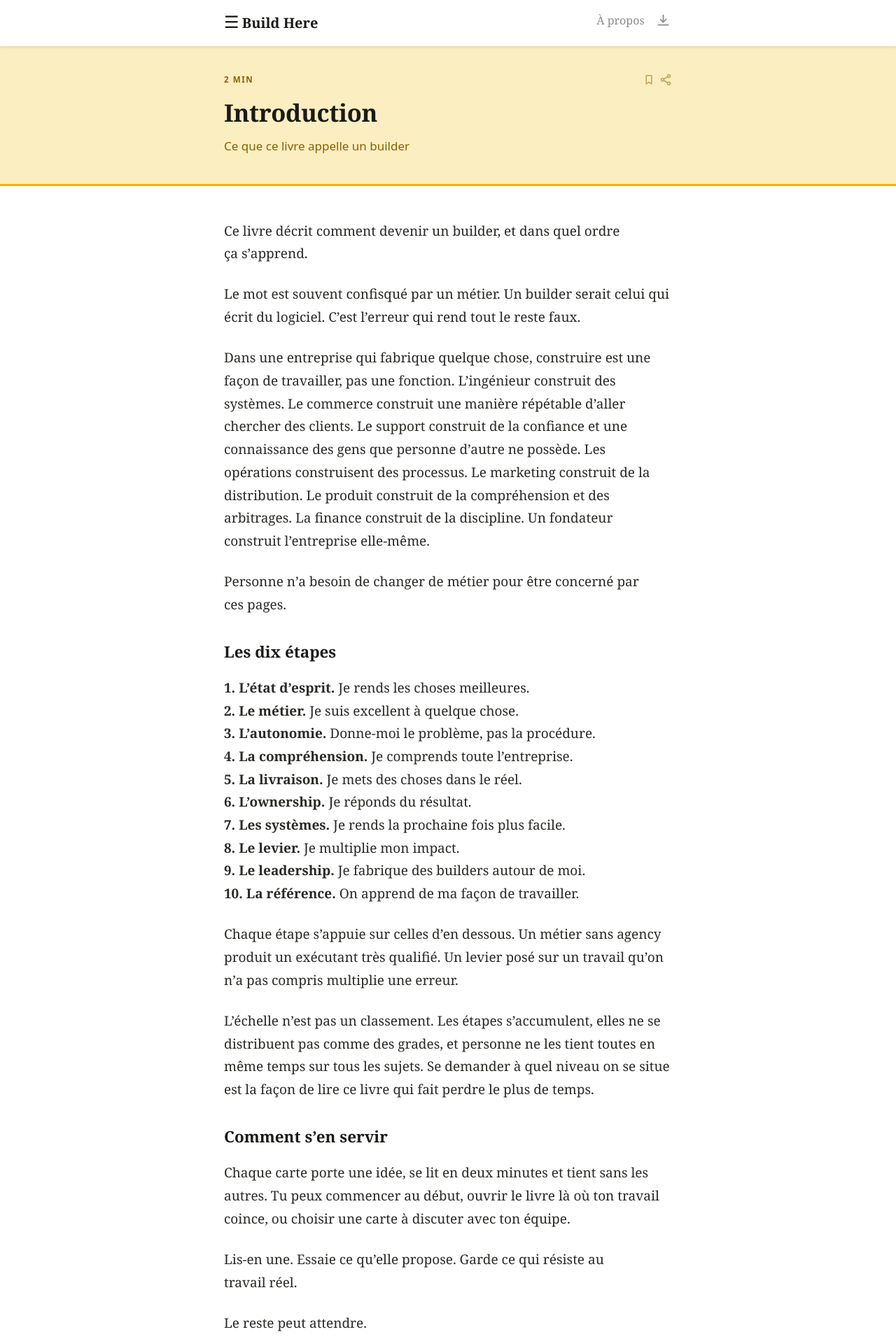
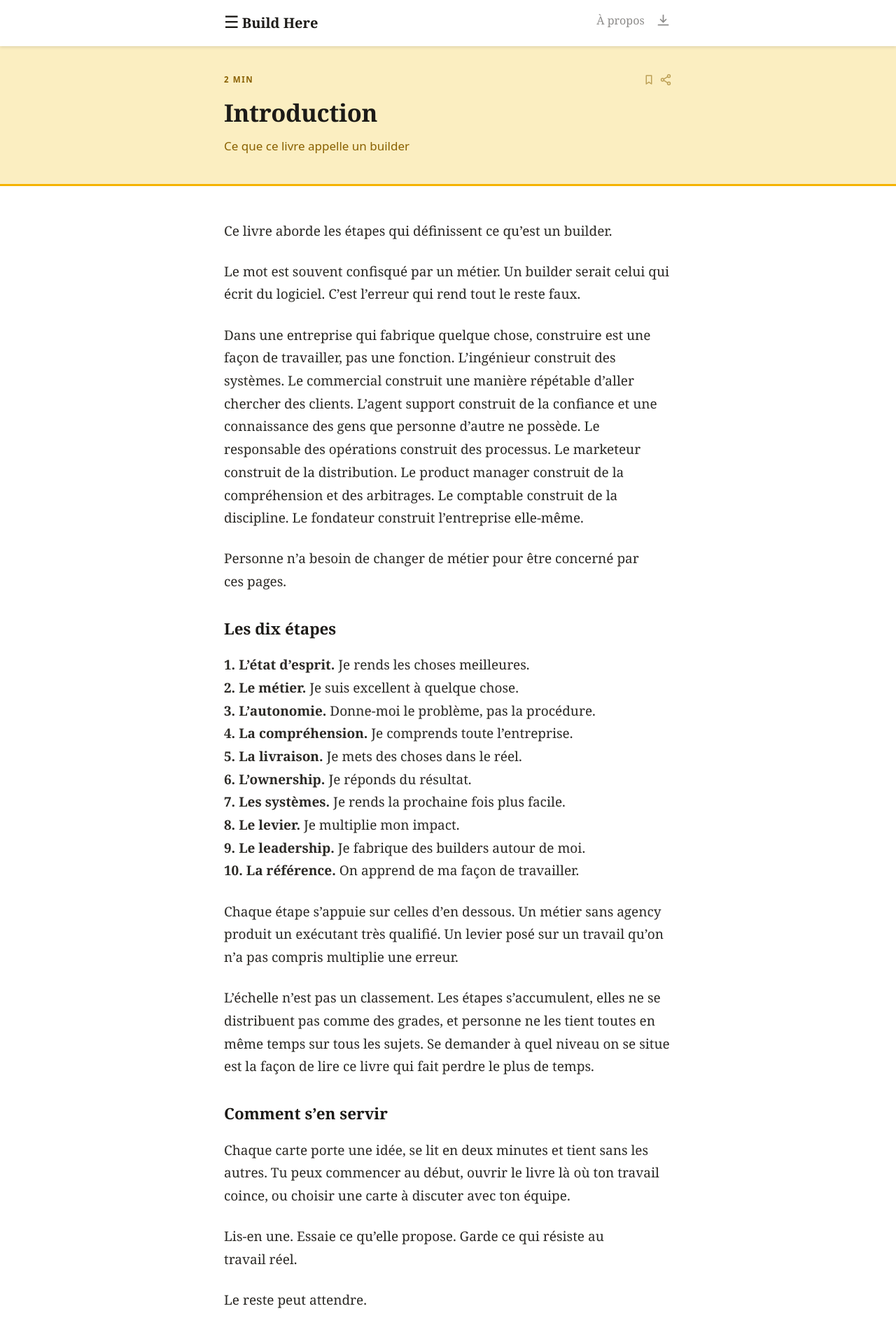
Before and after one commit to luuuc/build-here-book, a Jekyll site: the page built from _chapters/00-introduction.md, in a window 1280 px wide. Shown: the top 1914 px of the page at 70% size. Built offline with Jekyll 4.4.1, drawn with Linux system fonts in a browser that asks for light colours; some of the changed text lies outside the part shown.

Commit message:
fix(introduction): des métiers, pas des services
L'ouverture décrivait ce que le livre fait au lieu de ce qu'il traite.

La liste des huit métiers commençait par une personne puis passait aux
services. Elle ne nomme plus que des gens : le commercial, l'agent
support, le responsable des opérations, le comptable.

Le renvoi vers la page du récit sort de l'introduction. La page à propos
y mène toujours.

```diff
--- a/_chapters/00-introduction.md
+++ b/_chapters/00-introduction.md
@@ -15,11 +15,11 @@ seo:
   keywords: "build here, introduction, builder, echelle"
 ---
 
-Ce livre décrit comment devenir un builder, et dans quel ordre ça s'apprend.
+Ce livre aborde les étapes qui définissent ce qu'est un builder.
 
 Le mot est souvent confisqué par un métier. Un builder serait celui qui écrit du logiciel. C'est l'erreur qui rend tout le reste faux.
 
-Dans une entreprise qui fabrique quelque chose, construire est une façon de travailler, pas une fonction. L'ingénieur construit des systèmes. Le commerce construit une manière répétable d'aller chercher des clients. Le support construit de la confiance et une connaissance des gens que personne d'autre ne possède. Les opérations construisent des processus. Le marketing construit de la distribution. Le produit construit de la compréhension et des arbitrages. La finance construit de la discipline. Un fondateur construit l'entreprise elle-même.
+Dans une entreprise qui fabrique quelque chose, construire est une façon de travailler, pas une fonction. L'ingénieur construit des systèmes. Le commercial construit une manière répétable d'aller chercher des clients. L'agent support construit de la confiance et une connaissance des gens que personne d'autre ne possède. Le responsable des opérations construit des processus. Le marketeur construit de la distribution. Le product manager construit de la compréhension et des arbitrages. Le comptable construit de la discipline. Le fondateur construit l'entreprise elle-même.
 
 Personne n'a besoin de changer de métier pour être concerné par ces pages.
 
@@ -53,5 +53,3 @@ Le reste peut attendre.
 Une bonne entreprise tech n'est pas un endroit où les ingénieurs construisent pendant que tous les autres les soutiennent.
 
 C'est une entreprise de builders qui pratiquent des métiers différents.
-
-Pourquoi ce livre existe est raconté ailleurs, dans [Ils étaient là depuis le début](/pourquoi-build-here/).
```
